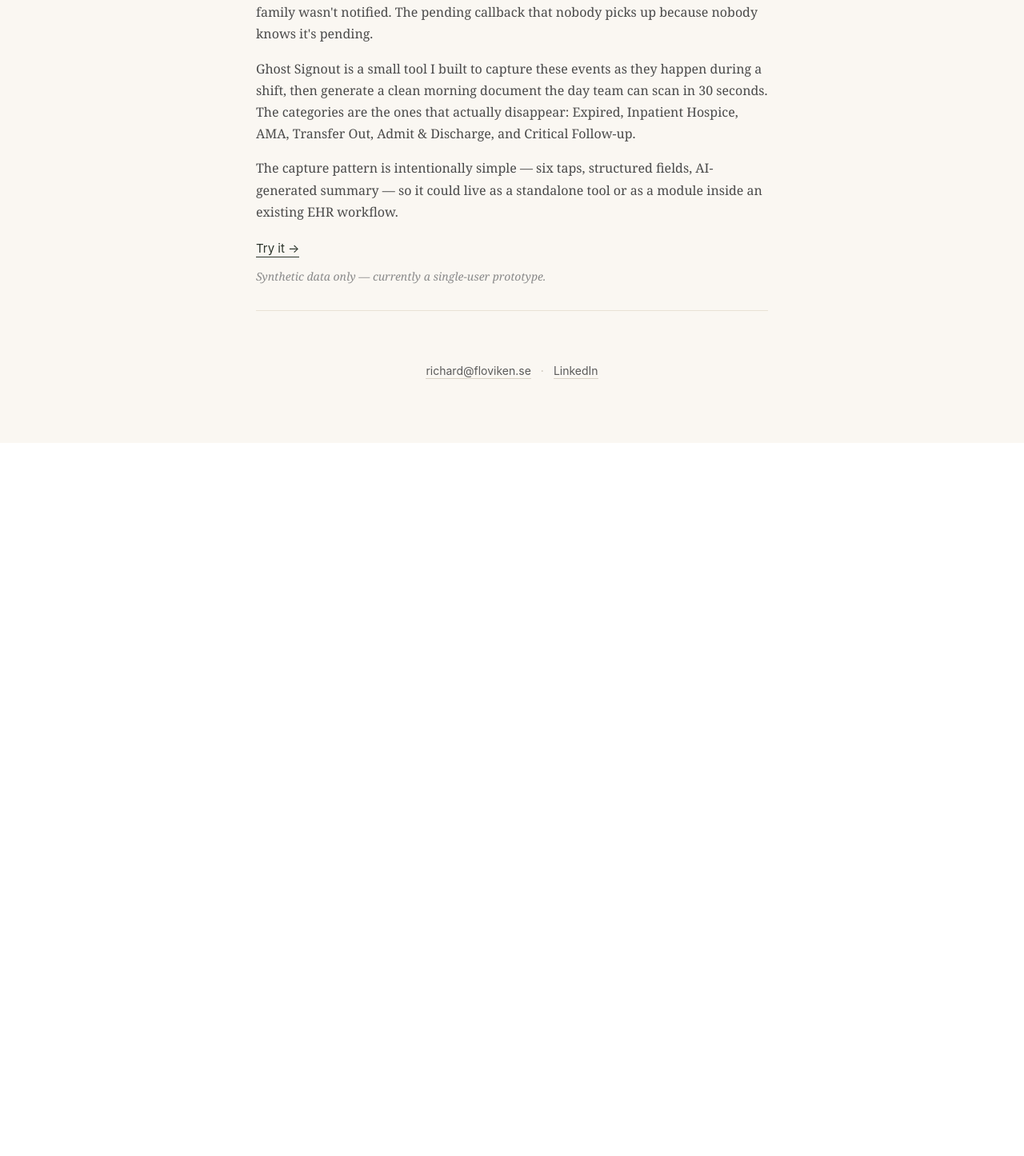
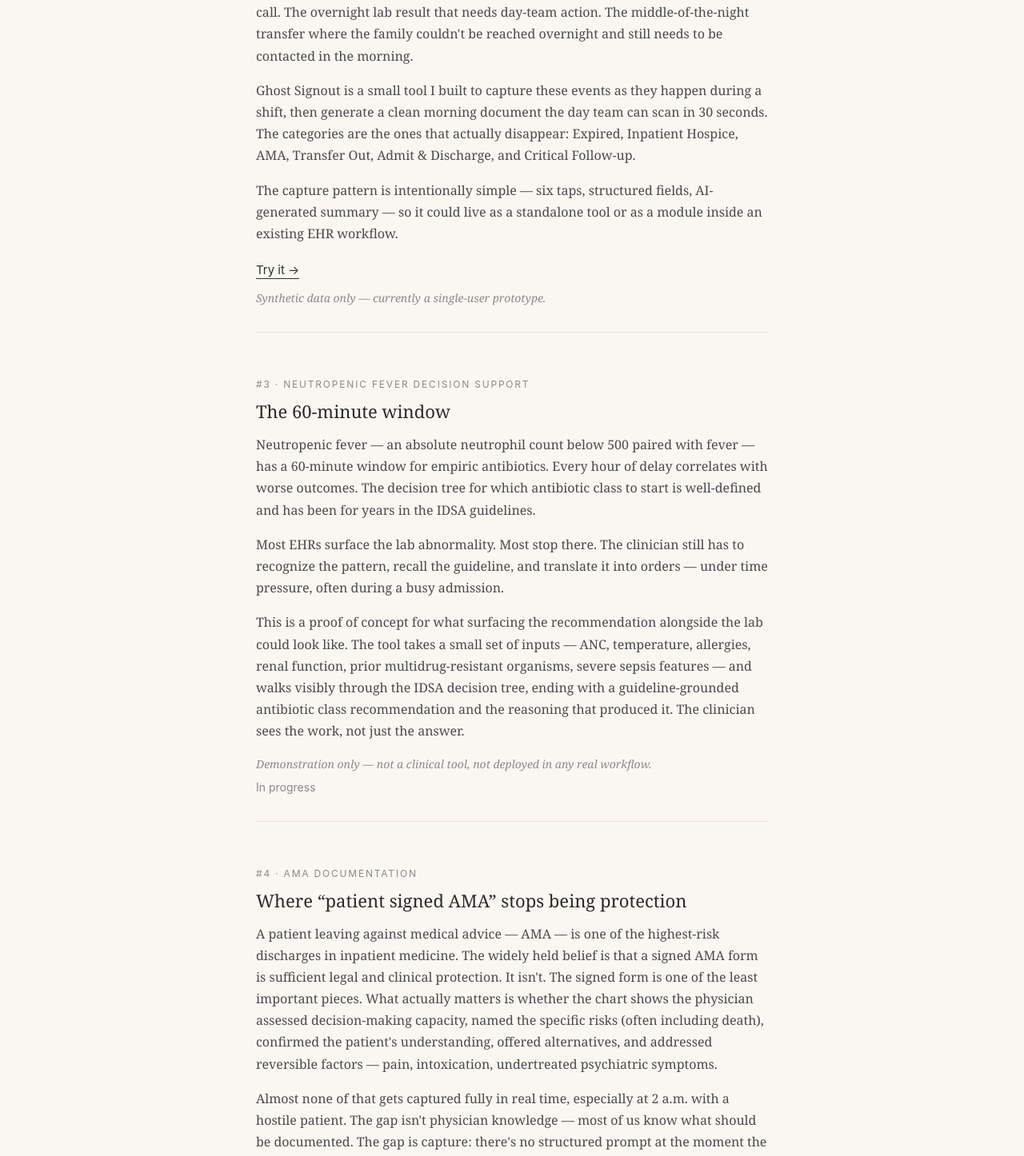
Before and after one commit to RAhroonAI/floviken-site, a Next.js app: page / in a window 1280 px wide. Shown: the part 1334-2780 px from the top of the page at 80% size. Before the commit the page ends 1888 px from the top, so only its background shows below. Built offline with nearby package versions, Linux system fonts and the light colour scheme.

Commit message:
Tighten experiment copy, add experiments 3 and 4 as in-progress

```diff
--- a/src/app/page.js
+++ b/src/app/page.js
@@ -81,6 +81,7 @@ export default function Home() {
           <div style={{ height: '1px', backgroundColor: '#d8d2c5', flex: 1 }} />
         </div>
 
+        {/* #1 Svenska */}
         <div style={{
           borderTop: '1px solid #e8e2d5',
           borderBottom: '1px solid #e8e2d5',
@@ -115,7 +116,7 @@ export default function Home() {
             marginBottom: '1.25rem',
             marginTop: 0,
           }}>
-            I built this to prepare for the Swedish language proficiency exam required for foreign-trained physicians. Existing tools didn&apos;t match how I study or where my gaps were, so I made one that does. AI generates the questions, grades the essays, and adapts to my actual weaknesses.
+            I built this to prepare for the Swedish language proficiency exam required for foreign-trained physicians. The existing tools weren&apos;t built around how I study or where my actual gaps were &mdash; so I made one that is. AI generates the questions, grades the essays, and adapts to the things I keep getting wrong.
           </p>
           <a href="https://swedish-learning-app-beta.vercel.app" target="_blank" rel="noopener noreferrer" style={{
             fontFamily: '"Inter", -apple-system, sans-serif',
@@ -129,10 +130,11 @@ export default function Home() {
           </a>
         </div>
 
+        {/* #2 Ghost Signout */}
         <div style={{
           borderBottom: '1px solid #e8e2d5',
           padding: '2rem 0',
-          marginBottom: '4rem',
+          marginBottom: '1.5rem',
         }}>
           <p style={{
             fontFamily: '"Inter", -apple-system, sans-serif',
@@ -162,7 +164,7 @@ export default function Home() {
             marginBottom: '1rem',
             marginTop: 0,
           }}>
-            Morning handoff documents are written for the patients still on service. The patients who came off overnight &mdash; the AMAs, the comfort-care deaths, the transfers to higher-level care, the admits who got discharged before sunrise &mdash; drop off the handoff list before the day team ever sees them.
+            Morning handoff documents are written for the patients still on the inpatient service. In some cases, patients come off the service overnight &mdash; they leave against medical advice (AMA), transfer to a higher-level facility, or get admitted and discharged before sunrise &mdash; and those patients don&apos;t appear on the morning list the day team sees.
           </p>
           <p style={{
             fontFamily: '"Georgia", serif',
@@ -172,7 +174,7 @@ export default function Home() {
             marginBottom: '1rem',
             marginTop: 0,
           }}>
-            That&apos;s a clinical visibility gap. It&apos;s also, in places, a patient safety one. The 0200 AMA whose capacity assessment never makes it into the chart. The transfer where the family wasn&apos;t notified. The pending callback that nobody picks up because nobody knows it&apos;s pending.
+            That&apos;s a clinical visibility gap. The patient who left AMA and still needs a follow-up call. The overnight lab result that needs day-team action. The middle-of-the-night transfer where the family couldn&apos;t be reached overnight and still needs to be contacted in the morning.
           </p>
           <p style={{
             fontFamily: '"Georgia", serif',
@@ -216,6 +218,150 @@ export default function Home() {
           </p>
         </div>
 
+        {/* #3 Neutropenic Fever */}
+        <div style={{
+          borderBottom: '1px solid #e8e2d5',
+          padding: '2rem 0',
+          marginBottom: '1.5rem',
+        }}>
+          <p style={{
+            fontFamily: '"Inter", -apple-system, sans-serif',
+            fontSize: '0.75rem',
+            letterSpacing: '0.15em',
+            color: '#8a8a8a',
+            textTransform: 'uppercase',
+            margin: '0 0 0.5rem 0',
+          }}>
+            #3 &middot; Neutropenic Fever Decision Support
+          </p>
+          <h2 style={{
+            fontFamily: '"Georgia", serif',
+            fontSize: '1.375rem',
+            fontWeight: 400,
+            color: '#2a2a2a',
+            marginBottom: '0.75rem',
+            marginTop: 0,
+          }}>
+            The 60-minute window
+          </h2>
+          <p style={{
+            fontFamily: '"Georgia", serif',
+            fontSize: '1rem',
+            lineHeight: '1.7',
+            color: '#4a4a4a',
+            marginBottom: '1rem',
+            marginTop: 0,
+          }}>
+            Neutropenic fever &mdash; an absolute neutrophil count below 500 paired with fever &mdash; has a 60-minute window for empiric antibiotics. Every hour of delay correlates with worse outcomes. The decision tree for which antibiotic class to start is well-defined and has been for years in the IDSA guidelines.
+          </p>
+          <p style={{
+            fontFamily: '"Georgia", serif',
+            fontSize: '1rem',
+            lineHeight: '1.7',
+            color: '#4a4a4a',
+            marginBottom: '1rem',
+            marginTop: 0,
+          }}>
+            Most EHRs surface the lab abnormality. Most stop there. The clinician still has to recognize the pattern, recall the guideline, and translate it into orders &mdash; under time pressure, often during a busy admission.
+          </p>
+          <p style={{
+            fontFamily: '"Georgia", serif',
+            fontSize: '1rem',
+            lineHeight: '1.7',
+            color: '#4a4a4a',
+            marginBottom: '1rem',
+            marginTop: 0,
+          }}>
+            This is a proof of concept for what surfacing the recommendation alongside the lab could look like. The tool takes a small set of inputs &mdash; ANC, temperature, allergies, renal function, prior multidrug-resistant organisms, severe sepsis features &mdash; and walks visibly through the IDSA decision tree, ending with a guideline-grounded antibiotic class recommendation and the reasoning that produced it. The clinician sees the work, not just the answer.
+          </p>
+          <p style={{
+            fontFamily: '"Georgia", serif',
+            fontSize: '0.875rem',
+            fontStyle: 'italic',
+            color: '#8a8a8a',
+            marginBottom: '0.5rem',
+            marginTop: 0,
+          }}>
+            Demonstration only &mdash; not a clinical tool, not deployed in any real workflow.
+          </p>
+          <p style={{
+            fontFamily: '"Inter", -apple-system, sans-serif',
+            fontSize: '0.875rem',
+            color: '#8a8a8a',
+            marginBottom: 0,
+            marginTop: 0,
+          }}>
+            In progress
+          </p>
+        </div>
+
+        {/* #4 AMA Documentation */}
+        <div style={{
+          borderBottom: '1px solid #e8e2d5',
+          padding: '2rem 0',
+          marginBottom: '4rem',
+        }}>
+          <p style={{
+            fontFamily: '"Inter", -apple-system, sans-serif',
+            fontSize: '0.75rem',
+            letterSpacing: '0.15em',
+            color: '#8a8a8a',
+            textTransform: 'uppercase',
+            margin: '0 0 0.5rem 0',
+          }}>
+            #4 &middot; AMA Documentation
+          </p>
+          <h2 style={{
+            fontFamily: '"Georgia", serif',
+            fontSize: '1.375rem',
+            fontWeight: 400,
+            color: '#2a2a2a',
+            marginBottom: '0.75rem',
+            marginTop: 0,
+          }}>
+            Where &ldquo;patient signed AMA&rdquo; stops being protection
+          </h2>
+          <p style={{
+            fontFamily: '"Georgia", serif',
+            fontSize: '1rem',
+            lineHeight: '1.7',
+            color: '#4a4a4a',
+            marginBottom: '1rem',
+            marginTop: 0,
+          }}>
+            A patient leaving against medical advice &mdash; AMA &mdash; is one of the highest-risk discharges in inpatient medicine. The widely held belief is that a signed AMA form is sufficient legal and clinical protection. It isn&apos;t. The signed form is one of the least important pieces. What actually matters is whether the chart shows the physician assessed decision-making capacity, named the specific risks (often including death), confirmed the patient&apos;s understanding, offered alternatives, and addressed reversible factors &mdash; pain, intoxication, undertreated psychiatric symptoms.
+          </p>
+          <p style={{
+            fontFamily: '"Georgia", serif',
+            fontSize: '1rem',
+            lineHeight: '1.7',
+            color: '#4a4a4a',
+            marginBottom: '1rem',
+            marginTop: 0,
+          }}>
+            Almost none of that gets captured fully in real time, especially at 2 a.m. with a hostile patient. The gap isn&apos;t physician knowledge &mdash; most of us know what should be documented. The gap is capture: there&apos;s no structured prompt at the moment the encounter is actually happening.
+          </p>
+          <p style={{
+            fontFamily: '"Georgia", serif',
+            fontSize: '1rem',
+            lineHeight: '1.7',
+            color: '#4a4a4a',
+            marginBottom: '1rem',
+            marginTop: 0,
+          }}>
+            I&apos;m building a small documentation checklist tool that walks a physician through the variables that matter for an AMA encounter &mdash; structured fields, evidence-grounded prompts, AI-assisted summary generation. The output is a chart-ready note that captures what was actually assessed, not just that the form was signed.
+          </p>
+          <p style={{
+            fontFamily: '"Inter", -apple-system, sans-serif',
+            fontSize: '0.875rem',
+            color: '#8a8a8a',
+            marginBottom: 0,
+            marginTop: 0,
+          }}>
+            In progress
+          </p>
+        </div>
+
         <footer style={{
           fontFamily: '"Inter", -apple-system, sans-serif',
           fontSize: '0.875rem',
```
